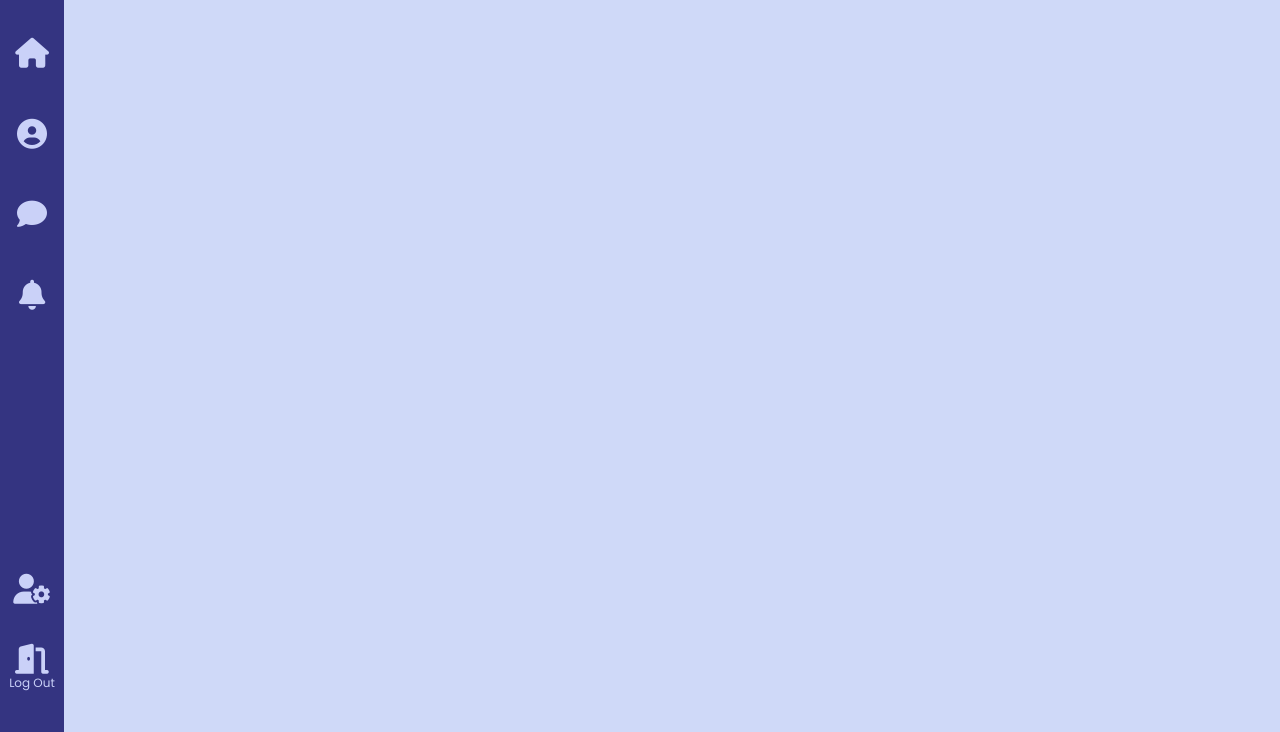
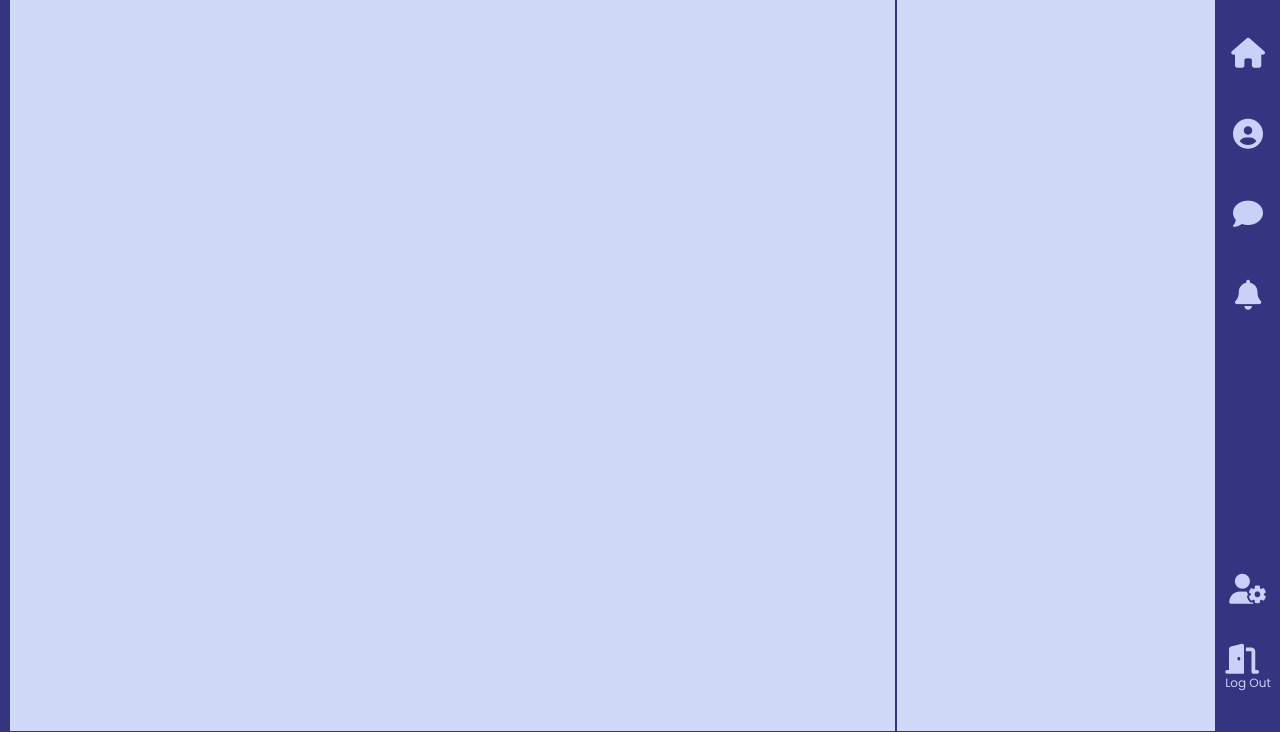
Before and after one commit to MuhammadYaseenAyub/2LOD, a plain HTML site: page index.html in a window 1280 px wide. Shown: the part 68-800 px from the top of the page. Drawn offline with Linux system fonts and the light colour scheme.

Commit message:
desgining home page

```diff
--- a/css/mainStyle.css
+++ b/css/mainStyle.css
@@ -31,14 +31,19 @@ body {
     font-weight: 800;
 }
 .main-name span {
-    transform: translateX(-20%);
+    transform: translateX(-10%);
+}
+
+.main {
+    display: flex;
+}
+
+a {
+    text-decoration: none;
+    color: rgb(202, 209, 248);
 }
 
 .vertical{
-    /* background-color: #412234; */
-    /* background-image: linear-gradient(to right, #011947, #023ead); */
-    /* background-image: linear-gradient(to top right, #001350, #0013509a); */
-    /* background-color: rgb(74, 74, 153);  */
     background-color: rgb(52, 52, 129);
     width: 5%;
     height: 93vh;
@@ -47,7 +52,6 @@ body {
     flex-direction: column;
     justify-content: space-between;
     align-items: center;
-    /* box-shadow: 4px 0px 20px rgba(41, 94, 255, 0.664); */
 }
 .top {
     display: flex;
@@ -98,7 +102,7 @@ body {
     align-items: center;
     flex-direction: column;
 }
-.bottom > div > i {
+.bottom > div > a > i {
     font-size: 30px;
 }
 .bottom span {
@@ -109,3 +113,23 @@ body {
     transform: scale(1.2);
     text-shadow: 0px 2px 10px white;
 }
+
+
+/* designing posts section */
+
+.posts {
+    width: 70%;
+    height: 93vh;
+    border: 1px solid rgb(52, 52, 129);
+    border-left: 10px solid rgb(52, 52, 129);
+    display: inline-block;
+}
+
+
+
+
+.chat {
+    width: 25%;
+    height: 93vh;
+    border: 1px solid rgb(52, 52, 129);
+}
--- a/index.html
+++ b/index.html
@@ -20,6 +20,21 @@
             <span>2<sup>nd</sup> LINE OF DEFENCE</span>
         </div>
     </nav>
+
+
+    <div class="main">
+
+
+
+        <div class="posts">
+
+        </div>
+
+        <div class="chat">
+
+        </div>
+
+
         <nav class="vertical">
             <div class="top">
                 <i class="fa fa-home" aria-hidden="true"></i>
@@ -31,11 +46,15 @@
             <div class="bottom">
                 <i class="fas fa-user-cog"></i>
                 <div class="logout">
-                <i class="fas fa-door-open"></i>
+                    <a href="sign-in-up.html">
+                        <i class="fas fa-door-open"></i><br>
                         <span>Log Out</span>
+                    </a>
                 </div>
             </div>
         </nav>
+
+    </div>
 </body>
 
 <script src="https://kit.fontawesome.com/a076d05399.js"></script>
```
Also changed, not shown: sign-in-up.html (+4 -4 lines). Lines whose indentation alone changed are shown as unchanged.
